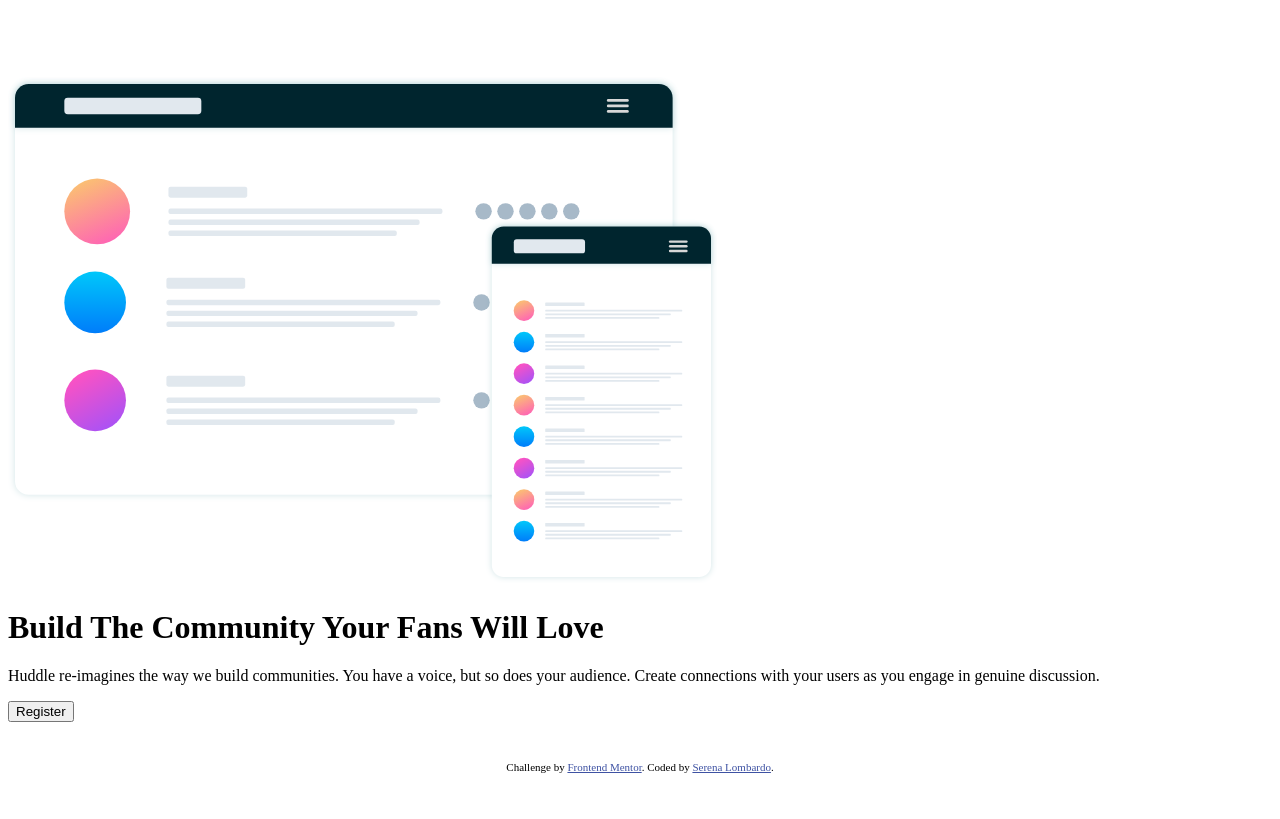
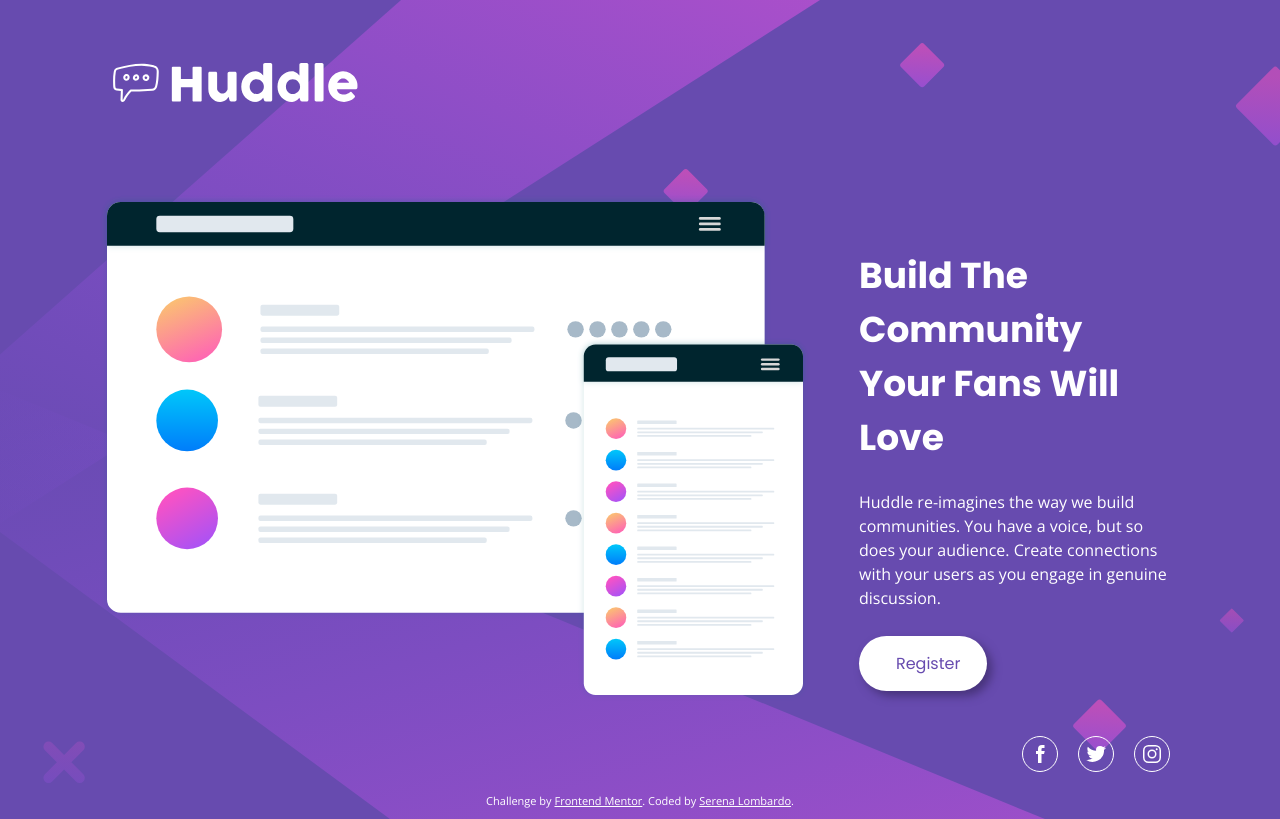
Before and after one commit to RaynaFaye/huddle-lp-single-intro-section, a plain HTML site: page index.html in a window 1280 px wide. Drawn offline with nearby package versions, Linux system fonts and the light colour scheme.

Commit message:
Layout of page in desktop view

```diff
--- a/css/style.css
+++ b/css/style.css
@@ -1,10 +1,71 @@
 @import url('https://fonts.googleapis.com/css2?family=Open+Sans&family=Poppins:wght@400;700&display=swap');
 
+body {
+  font-family: 'Open Sans', sans-serif;
+  color: #ffffff;
+  background: hsl(257, 40%, 49%) url(../images/bg-desktop.svg);
+  background-repeat: no-repeat;
+  background-position: center;
+  background-size: cover;
+  margin: 0;
+}
+.header {
+  margin: 50px 0px 75px 100px;
+}
+.container {
+  display: flex;
+  column-gap: 50px;
+  margin: 0 100px;
+}
+.illustration-mockup {
+  width: 100%;
+}
+.intro {
+  flex-shrink: 1.6;
+  line-height: 1.5;
+  margin-top: 30px;
+}
+.intro__title {
+  font-family: 'Poppins', sans-serif;
+  font-weight: 700;
+  font-size: 36px;
+  display: flex;
+  flex-direction: column;
+}
+.intro__register {
+  font-family: 'Poppins', sans-serif;
+  font-weight: 400;
+  font-size: 16px;
+  color: hsl(257, 40%, 49%);
+  background-color: #ffffff;
+  width: 40%;
+  border-radius: 50px;
+  border: none;
+  box-shadow: 5px 5px 10px hsl(257, 41%, 34%);
+  padding: 15px 20px 15px 30px;
+  margin-top: 10px;
+  cursor: pointer;
+}
+.footer {
+  display: flex;
+  justify-content: flex-end;
+  margin-top: 25px;
+  margin-right: 100px;
+}
+.footer__social-link {
+  border-radius: 50%;
+  border: 1px solid #ffffff;
+  padding: 5px;
+  margin: 10px;
+  display: flex;
+  justify-content: center;
+  align-items: center;
+}
 /* Attribution section */
 .attribution {
   font-size: 11px;
   text-align: center;
 }
 .attribution a {
-  color: hsl(228, 45%, 44%);
+  color: #ffffff;
 }
--- a/index.html
+++ b/index.html
@@ -11,24 +11,24 @@
     <title>Frontend Mentor | Huddle landing page with single introductory section</title>
   </head>
   <body>
-    <header>
+    <header class="header">
       <img src="images/logo.svg" alt="Huddle" />
     </header>
-    <div>
-      <img src="images/illustration-mockups.svg" alt="" />
-      <div>
-        <h1><span>Build The Community</span> <span>Your Fans Will Love</span></h1>
+    <div class="container">
+      <img src="images/illustration-mockups.svg" alt="" / class="illustration-mockup">
+      <div class="intro">
+        <h1 class="intro__title"><span>Build The Community</span> <span>Your Fans Will Love</span></h1>
         <p>
           Huddle re-imagines the way we build communities. You have a voice, but so does your audience. Create connections with your users as you
           engage in genuine discussion.
         </p>
-        <button>Register</button>
+        <button class="intro__register">Register</button>
       </div>
     </div>
-    <footer>
-      <a href=""><img src="images/logo-facebook.svg" alt="Acces to our facebook" /></a>
-      <a href=""><img src="images/logo-twitter.svg" alt="Acces to our twitter" /></a>
-      <a href=""><img src="images/logo-instagram.svg" alt="Acces to our instagram" /></a>
+    <footer class="footer">
+      <a href="" class="footer__social-link"><img src="images/logo-facebook.svg" alt="Acces to our facebook" /></a>
+      <a href="" class="footer__social-link"><img src="images/logo-twitter.svg" alt="Acces to our twitter" /></a>
+      <a href="" class="footer__social-link"><img src="images/logo-instagram.svg" alt="Acces to our instagram" /></a>
     </footer>
 
     <div>
```
